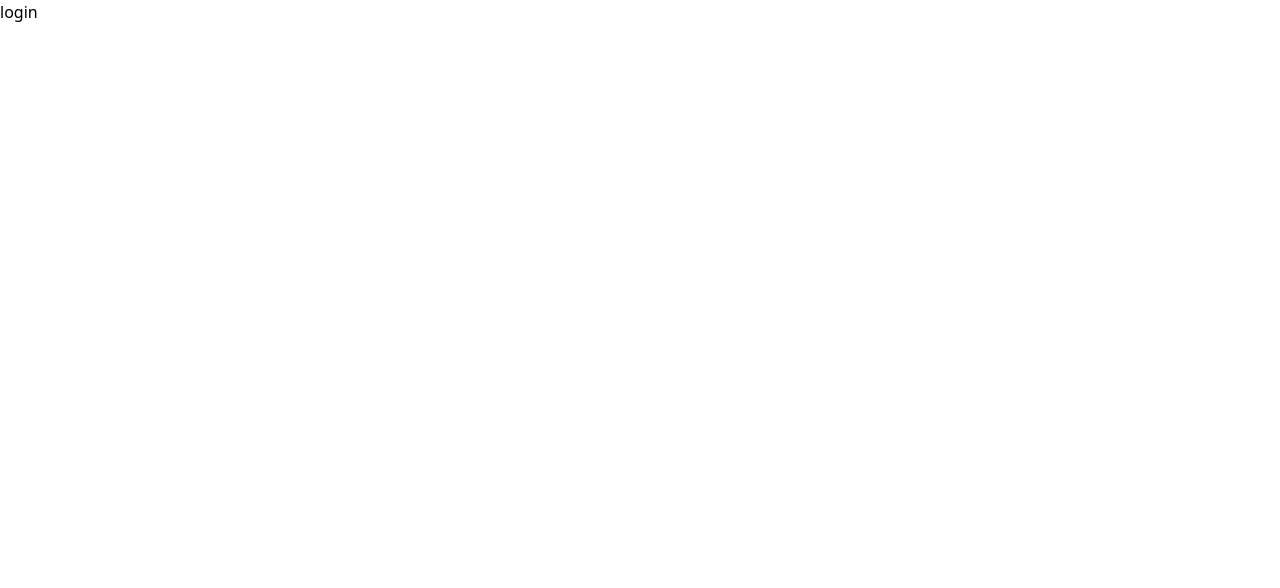
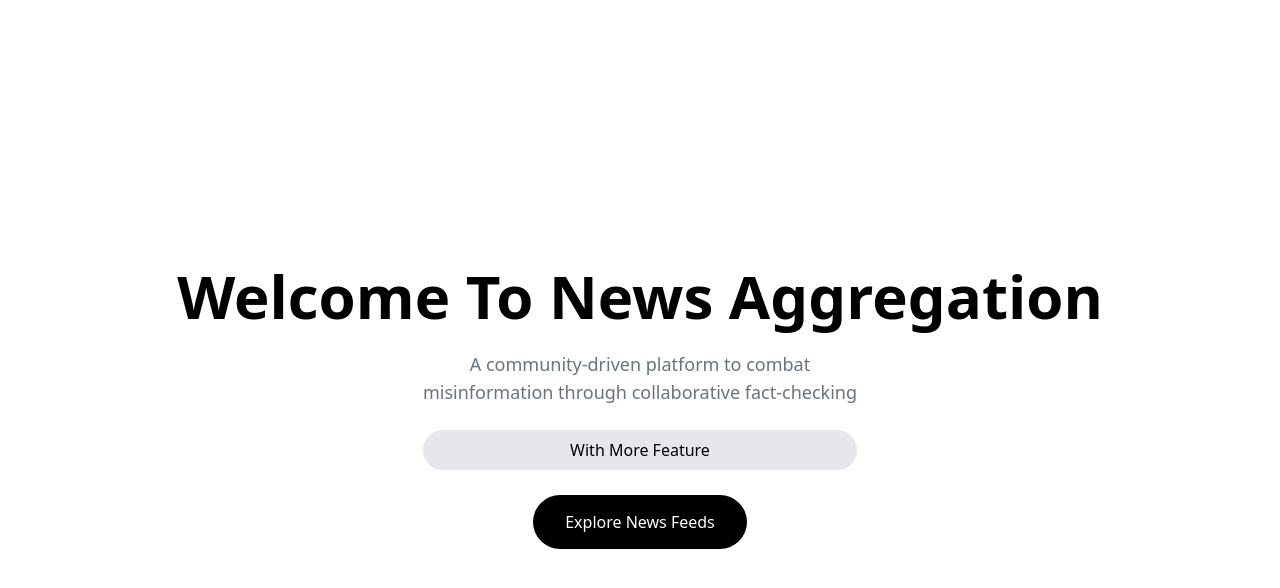
Before and after one commit to codehariom/News-Aggregation-infotact-project, a React (Vite) app in the folder Frontend/: page / in a window 1280 px wide. Shown: the top 588 px of the page. Built offline with nearby package versions, Linux system fonts and the light colour scheme.

Commit message:
Home page

```diff
--- a/Frontend/src/App.jsx
+++ b/Frontend/src/App.jsx
@@ -1,15 +1,12 @@
-import React from 'react'
-import Login from './page/login'
-
+import React from "react";
+import Home from "./page/Home";
 
 function App() {
   return (
-<>
-
-<Login/>
-
-</>
-  )
+    <>
+      <Home />
+    </>
+  );
 }
 
-export default App
+export default App;
--- a/Frontend/src/page/Home.jsx
+++ b/Frontend/src/page/Home.jsx
@@ -0,0 +1,32 @@
+import React from "react";
+
+function Home() {
+  return (
+    <div className=" h-screen place-content-center justify-center place-items-center">
+      <div className=" text-center mb-6 ">
+        <h2 className="text-6xl font-semibold">Welcome To News Aggregation </h2>
+      </div>
+      <div className=" justify-center items-center text-center mb-6">
+        <p className=" text-lg text-gray-500  mb-6">
+          A community-driven platform to combat <br /> misinformation through
+          collaborative fact-checking
+        </p>
+        <div className=" text-center place-content-center min-w-max ">
+          <p className=" bg-gray-200 py-2 text-black rounded-full ">
+            With More Feature
+          </p>
+        </div>
+      </div>
+      <div className=" mt-10 ">
+        <a
+          href="http://"
+          className=" bg-black text-white py-4 px-8 rounded-full "
+        >
+          Explore News Feeds
+        </a>
+      </div>
+    </div>
+  );
+}
+
+export default Home;
```
